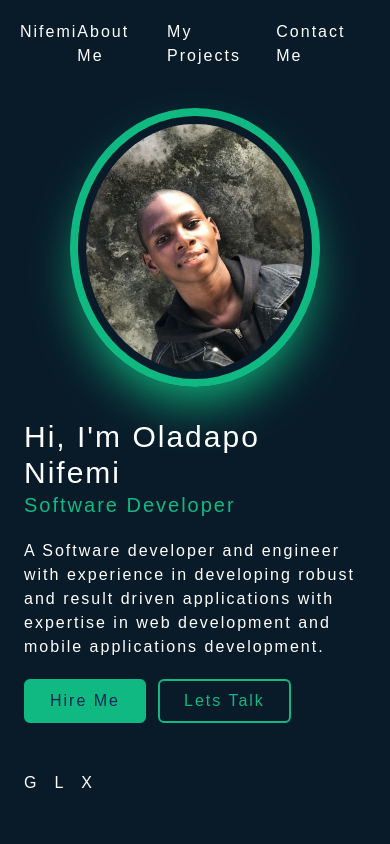
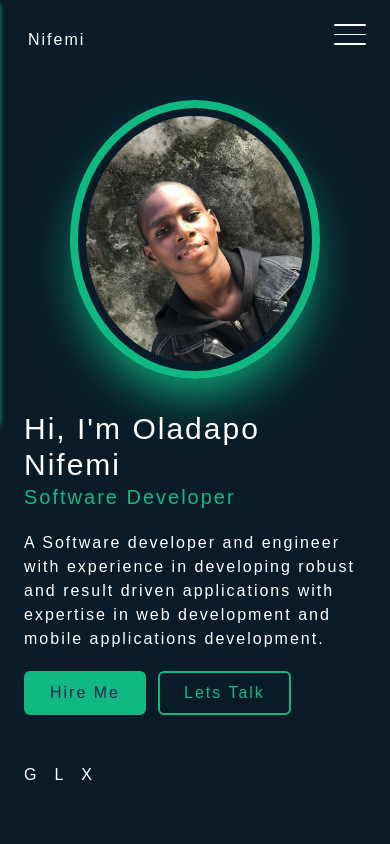
Before and after one commit to NifemiOladapo/my-own-portfolio, a Next.js app: page / in a window 390 px wide. Shown: the top 844 px of the page. Built offline with nearby package versions, Linux system fonts and the light colour scheme.

Commit message:
made navbar mobile responsive

```diff
--- a/app/_components/Navbar.tsx
+++ b/app/_components/Navbar.tsx
@@ -1,17 +1,14 @@
+import NavbarUl from "./NavbarUl";
+
 const Navbar = () => {
-    return (
-        <div className="p-5 text-white w-full">
-            <div className="w-full max-w-[1000px] mx-auto flex justify-between">
-                <h1>Nifemi</h1>
-                <ul className="flex gap-3">
-                    <li>About Me</li>
-                    <li>My Projects</li>
-                    <li>Contact Me</li>
-                </ul>
-            </div>
-
-        </div>
-    )
-}
+  return (
+    <div className="p-7 text-white w-full">
+      <div className="-full max-w-[1000px] mx-auto items-center flex justify-between">
+        <h1>Nifemi</h1>
+        <NavbarUl />
+      </div>
+    </div>
+  );
+};
 
 export default Navbar;
--- /dev/null
+++ b/app/_components/NavbarUl.tsx
@@ -0,0 +1,43 @@
+"use client";
+
+import { ElementRef, ElementType, useRef } from "react";
+
+const NavbarUl = () => {
+  const navbarState = useRef<boolean>(false);
+  const navbarRef = useRef<ElementRef<"ul">>(null);
+
+  const toggleNavbarVisibility = () => {
+    if (navbarState.current === false) {
+      navbarRef.current ? (navbarRef.current.style.right = "0") : null;
+
+      navbarState.current = true;
+    } else {
+      navbarRef.current ? (navbarRef.current.style.right = "100%") : null;
+      navbarState.current = false;
+    }
+  };
+
+  return (
+    <ul
+      ref={navbarRef}
+      className="shadow-md shadow-emerald-500 lg:shadow-none  flex z-10 ease-in-out transition-all lg:justify-normal justify-between  gap-5 lg:flex-row flex-col lg:static p-10 lg:p-0 fixed lg:h-[fit-content] h-[50vh] top-0 right-[100%] lg:w-[fit-content] w-[100vw] items-center bg-[#091b29]"
+    >
+      <li className="cursor-pointer">About Me</li>
+      <li className="cursor-pointer">Tech Stack</li>
+      <li className="cursor-pointer">My Projects</li>
+      <li className="cursor-pointer border-[1.5px] border-emerald-500 py-2.5 px-6">
+        Contact Me
+      </li>
+      <div
+        onClick={toggleNavbarVisibility}
+        className="flex cursor-pointer fixed top-6 z-20 right-6 lg:hidden flex-col gap-2 items-center w-8"
+      >
+        <span className="w-full h-[1.5px] rounded-md bg-white"></span>
+        <span className="w-full h-[1.5px] rounded-md bg-white"></span>
+        <span className="w-full h-[1.5px] rounded-md bg-white"></span>
+      </div>
+    </ul>
+  );
+};
+
+export default NavbarUl;
```
